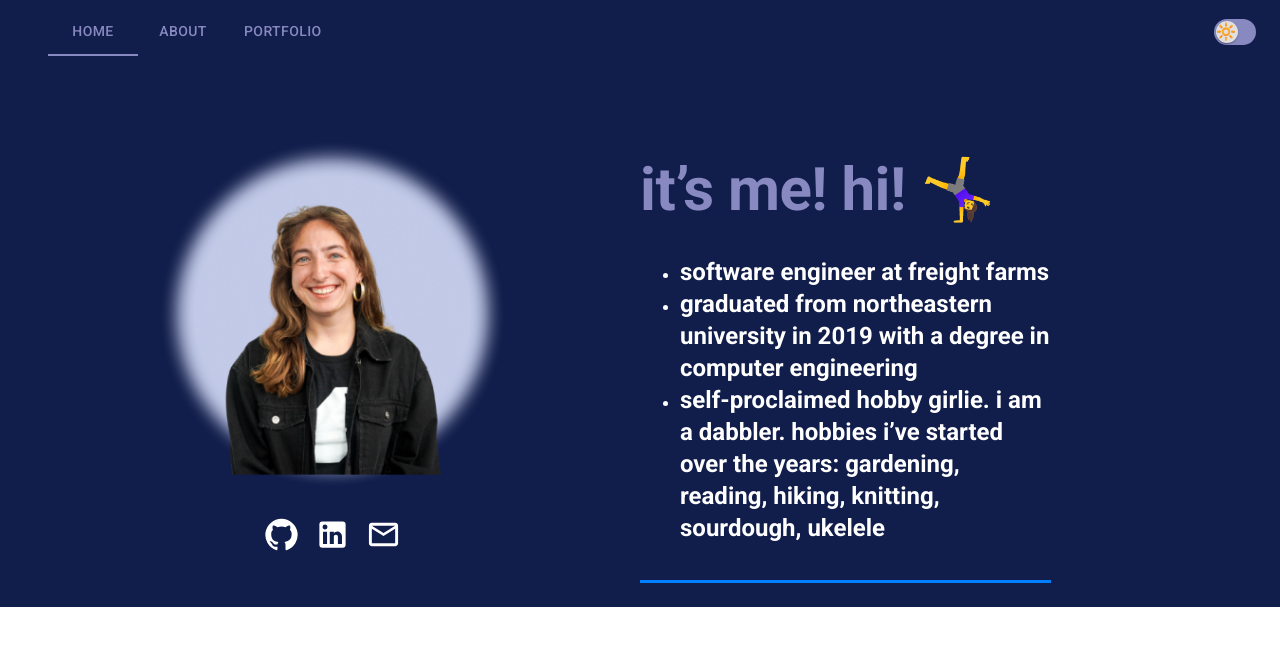
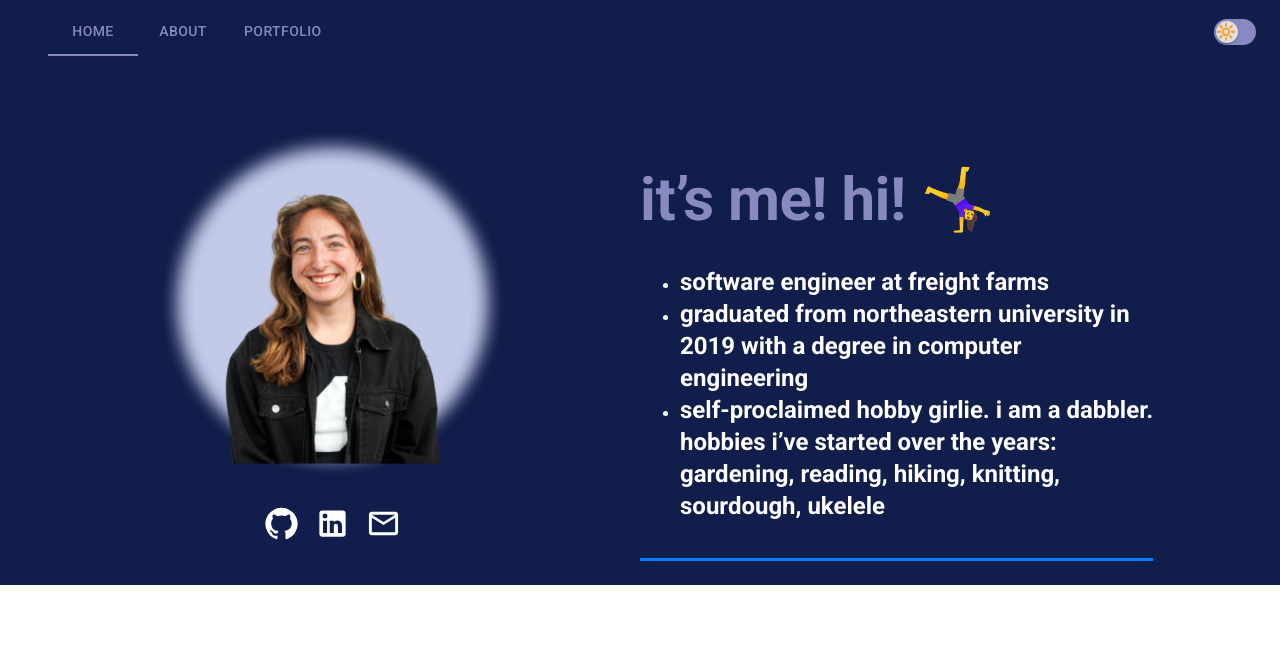
Before and after one commit to jkloza/jkloza.github.io, a React (Create React App) app: page /about in a window 1280 px wide. Shown: the top 646 px of the page. Built offline with nearby package versions, Linux system fonts and the light colour scheme.

Commit message:
remove unused code

```diff
--- a/src/molecules/hellos.css
+++ b/src/molecules/hellos.css
@@ -3,7 +3,7 @@
   /* Refers to the name of your @keyframes element below */
   animation-duration: 2.5s;
   /* Change to speed up or slow down */
-  animation-iteration-count: infinite;
+  animation-iteration-count: 2;
   /* Never stop waving :) */
   transform-origin: 70% 70%;
   /* Pivot around the bottom-left palm */
--- a/src/molecules/portfolio-card.js
+++ b/src/molecules/portfolio-card-2.js
@@ -1,7 +1,7 @@
 import { PropTypes } from 'prop-types';
 import { Chip, Typography, Button, Card, CardActions, CardContent, CardMedia } from '@mui/material';
 
-export default function PortfolioCard({ id, title, description, tags, onClick }) {
+export default function PortfolioCard2({ id, title, description, tags, onClick }) {
   return (
     <Card sx={{ maxWidth: 345, backgroundColor: 'rgba(255, 255, 255, 0.75)' }}>
       <CardMedia
@@ -31,7 +31,7 @@ export default function PortfolioCard({ id, title, description, tags, onClick })
   );
 }
 
-PortfolioCard.propTypes = {
+PortfolioCard2.propTypes = {
   id: PropTypes.string.isRequired,
   title: PropTypes.string.isRequired,
   description: PropTypes.string.isRequired,
--- a/src/navigation/routes.js
+++ b/src/navigation/routes.js
@@ -1,11 +1,10 @@
 import { Routes, Route } from 'react-router-dom';
-import { About, Home, Resume, Portfolio } from '../pages';
+import { About, Home, Portfolio } from '../pages';
 
 export function PageRoutes() {
   return (
     <Routes>
       <Route path="/about" element={<About />} />
-      <Route path="/resume" element={<Resume />} />
       <Route path="/portfolio" element={<Portfolio />} />
       <Route path="/" element={<Home />} />
     </Routes>
--- a/src/organisms/portfolio-carousel.js
+++ b/src/organisms/portfolio-carousel.js
@@ -1,6 +1,6 @@
 import { useState } from 'react';
 import { projects } from '../data/portfolio';
-import PortfolioCard from '../molecules/portfolio-card';
+import PortfolioCard2 from '../molecules/portfolio-card-2';
 import { Grid } from '@mui/material';
 import ProjectModal from './project-modal';
 
@@ -21,7 +21,7 @@ export default function PortfolioCarousel() {
         {projects.map((project) => {
           return (
             <Grid item key={project.title} xs={10}>
-              <PortfolioCard
+              <PortfolioCard2
                 id={project.id}
                 title={project.title}
                 description={project.description}
--- a/src/pages/about.js
+++ b/src/pages/about.js
@@ -15,7 +15,7 @@ export default function About() {
       <Grid item xs={12} md={6} style={{ display: 'flex', justifyContent: 'center' }}>
         <ProfileImageContainer />
       </Grid>
-      <Grid item xs={6} md={4}>
+      <Grid item xs={6} md={5}>
         <div style={headingStyles}>
           <Typography variant="h2" color="primary" sx={{ fontWeight: 700 }}>
             it’s me! hi! 🤸‍♀️
@@ -42,7 +42,7 @@ export default function About() {
         <br />
         <ThickDivider />
       </Grid>
-      <Grid item xs={0} md={2}></Grid>
+      <Grid item xs={0} md={1}></Grid>
     </Grid>
   );
 }
--- a/src/pages/index.js
+++ b/src/pages/index.js
@@ -1,6 +1,5 @@
 import About from './about';
 import Home from './home';
-import Resume from './resume';
 import Portfolio from './portfolio';
 
-export { Home, About, Resume, Portfolio };
+export { Home, About, Portfolio };
--- a/src/pages/portfolio.js
+++ b/src/pages/portfolio.js
@@ -1,5 +1,6 @@
-import { Grid, Typography, Divider } from '@mui/material';
+import { Grid, Typography } from '@mui/material';
 import PortfolioCarousel from '../organisms/portfolio-carousel';
+import { ThickDivider } from '../atoms/divider';
 
 // TODO: Get actual height of page and not a guess!
 export default function Portfolio() {
@@ -10,10 +11,10 @@ export default function Portfolio() {
           my work ✏️
         </Typography>
       </Grid>
-      <Grid item xs={6} md={6}>
+      <Grid item xs={12} md={8}>
         <PortfolioCarousel />
         <br />
-        <Divider sx={{ borderBottomWidth: 2 }} />
+        <ThickDivider />
       </Grid>
       <Grid item xs={0} md={2}></Grid>
     </Grid>
--- a/src/pages/resume.js
+++ /dev/null
@@ -1,3 +0,0 @@
-export default function Resume() {
-  return <h2>Resume</h2>;
-}
```
Also changed, not shown: src/assets/previews/calculator.png (added), src/assets/previews/data-vis.png (added).
